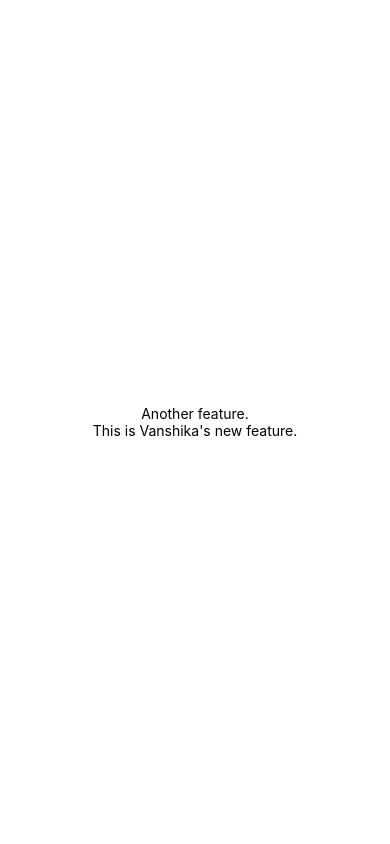
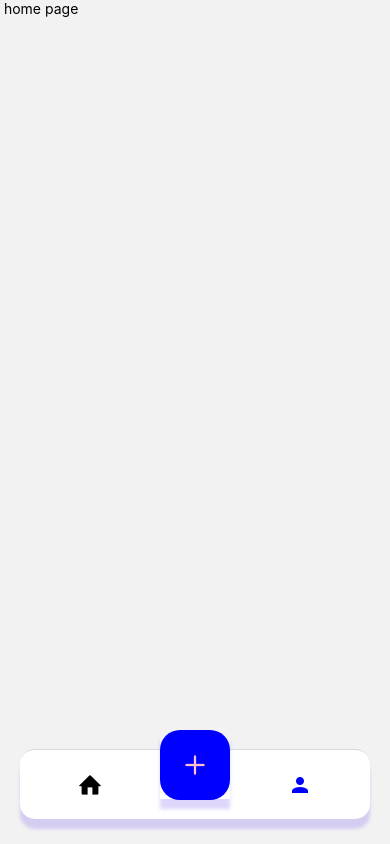
Before and after one commit to Solaware/solaware-companion-app, a React Native app: screen / in a window 390 px wide. Built offline with nearby package versions, Linux system fonts and the light colour scheme.

Commit message:
add Navigatiion Container to route

```diff
--- a/App.js
+++ b/App.js
@@ -1,21 +1,15 @@
+import React from 'react'
+import Tabs from './screens/Tabs'
+
 import { StatusBar } from 'expo-status-bar';
 import { StyleSheet, Text, View } from 'react-native';
+import { NavigationContainer } from '@react-navigation/native'
+
 
 export default function App() {
   return (
-    <View style={styles.container}>
-      <Text> Another feature. </Text>
-      <Text> This is Vanshika's new feature. </Text>
-      <StatusBar style="auto" />
-    </View>
+      <NavigationContainer>
+        <Tabs />
+      </NavigationContainer>
   );
 }
-
-const styles = StyleSheet.create({
-  container: {
-    flex: 1,
-    backgroundColor: '#fff',
-    alignItems: 'center',
-    justifyContent: 'center',
-  },
-});
```
